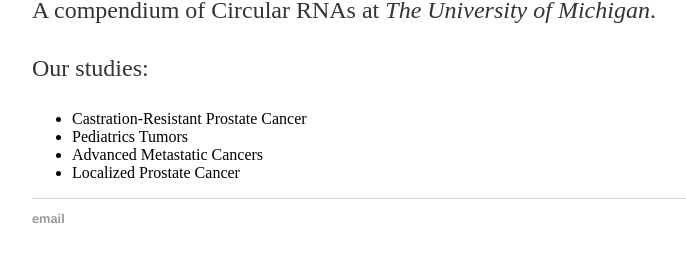
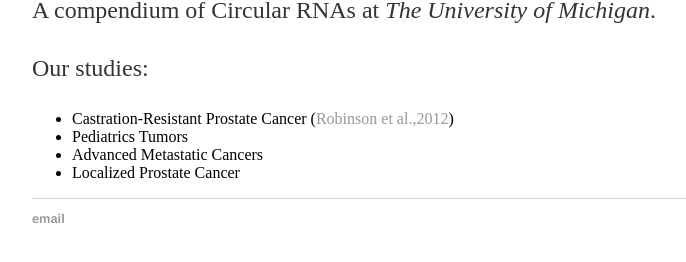
Before and after one commit to nguyenjoshvo/nguyenjoshvo.github.io, a Jekyll site: the page built from index.html, in a window 1280 px wide. Shown: the part 203-465 px from the top of the page, without its empty margins (160-846 px from the left). Built offline with Jekyll 4.4.1, drawn with Linux system fonts in a browser that asks for light colours.

Commit message:
download4

```diff
--- a/index.html
+++ b/index.html
@@ -8,7 +8,7 @@
 			<p>A compendium of Circular RNAs at <em>The University of Michigan</em>.</p>
       <p>Our studies:</p>
       <UL>
-         <LI> Castration-Resistant Prostate Cancer
+         <LI> Castration-Resistant Prostate Cancer (<a href="https://www.sciencedirect.com/science/article/pii/S0092867415005486?via%3Dihub">Robinson et al.,2012</a>)
          <LI> Pediatrics Tumors
          <LI> Advanced Metastatic Cancers
          <LI> Localized Prostate Cancer
```
